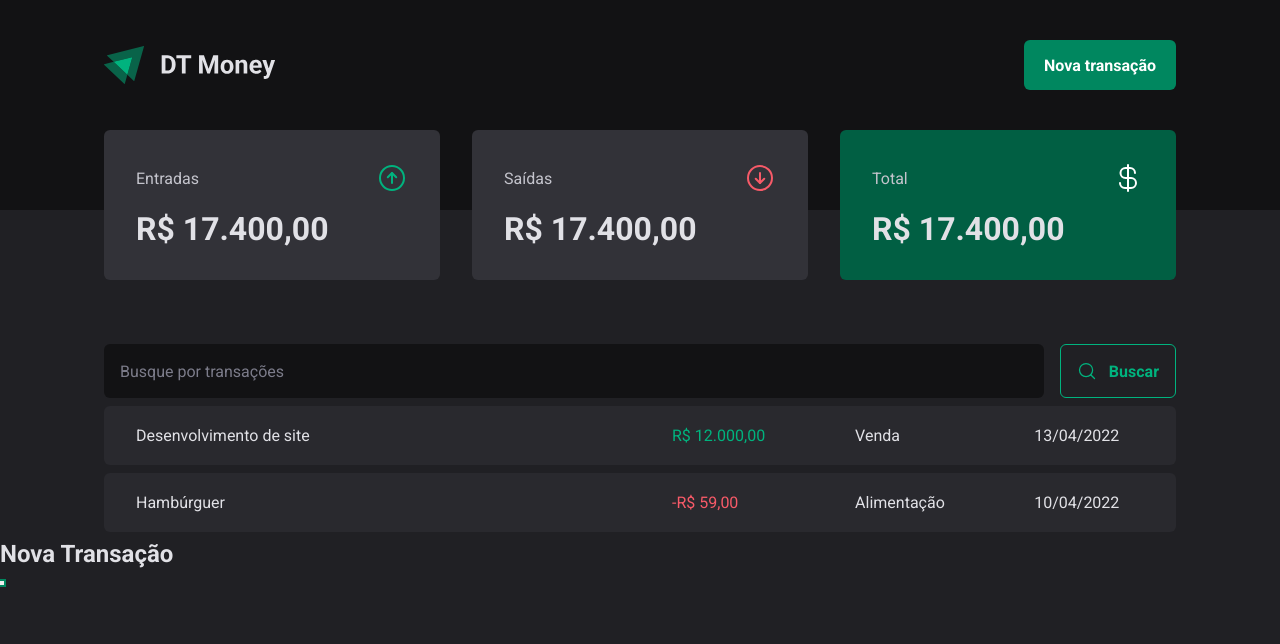
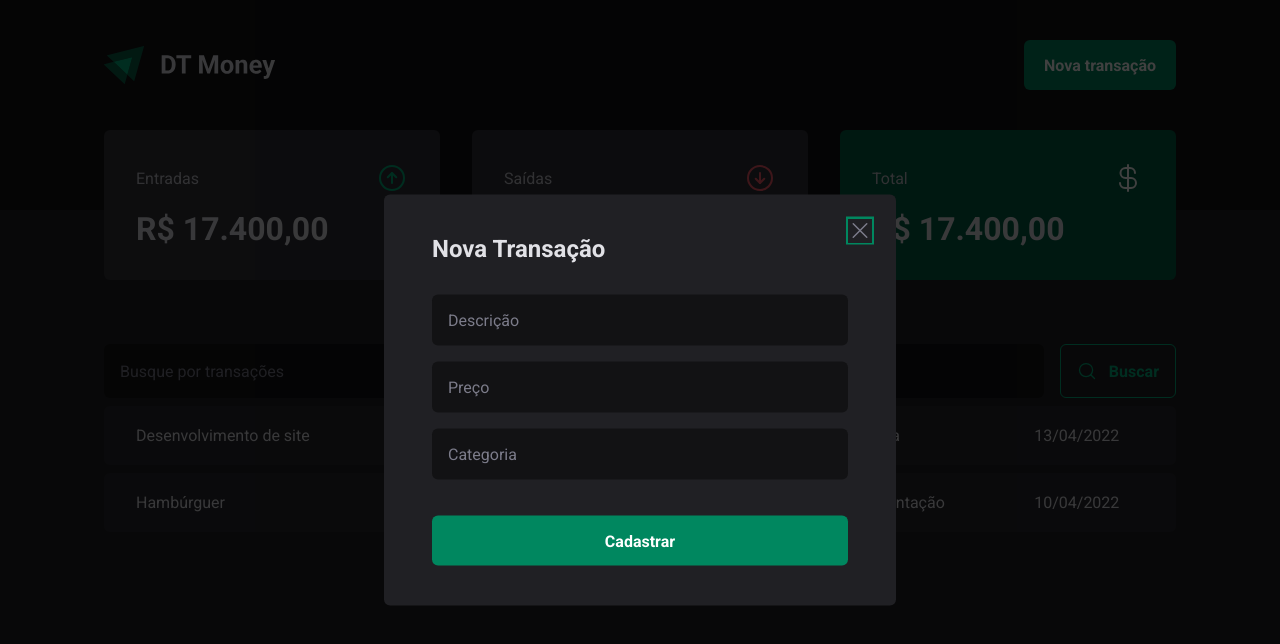
Before and after one commit to DanielSiilva/dt-money, a React (Vite) app: page / in a window 1280 px wide. Both pictures are taken after a click on the button "Nova transação". Shown: the top 644 px of the page. Built offline with nearby package versions, Linux system fonts and the light colour scheme.

Commit message:
Feat: Estrutura visual - Modal de nova transação

```diff
--- a/src/components/Header/index.tsx
+++ b/src/components/Header/index.tsx
@@ -2,32 +2,20 @@
 import * as Dialog from '@radix-ui/react-dialog';
 
 import logoImg from "../../assets/logo.svg";
+import { NewTransactionModal } from "../NewTransactionModal";
 
 export function Header() {
   return (
     <HeaderContainer>
       <HeaderContent>
         <img src={logoImg} alt="" />
-
       <Dialog.Root>
-
         <Dialog.Trigger asChild>
           <NewTransactionButton>Nova transação</NewTransactionButton>
         </Dialog.Trigger>
 
-        <Dialog.Portal>
-          <Dialog.Overlay />
-
-          <Dialog.Content>
-            <Dialog.Title>Nova Transação</Dialog.Title>
-
-            <Dialog.Close />
-          </Dialog.Content>
-        </Dialog.Portal>
-
+        <NewTransactionModal />
       </Dialog.Root>
-
-
       </HeaderContent>
     </HeaderContainer>
   );
--- /dev/null
+++ b/src/components/NewTransactionModal/index.tsx
@@ -0,0 +1,30 @@
+import * as Dialog from '@radix-ui/react-dialog';
+import { X } from "phosphor-react";
+
+import { CloseButton, Content, Overlay } from './styles';
+
+export function NewTransactionModal() {
+  return (
+    <Dialog.Portal>
+      <Overlay />
+
+      <Content>
+        <Dialog.Title>Nova Transação</Dialog.Title>
+
+        <CloseButton>
+          <X size={24} />
+        </CloseButton>
+
+        <form>
+          <input type="text" placeholder="Descrição" required />
+          <input type="number" placeholder="Preço" required />
+          <input type="text" placeholder="Categoria" required />
+
+          <button type="submit">
+            Cadastrar
+          </button>
+        </form>
+      </Content>
+    </Dialog.Portal>
+  );
+}
--- /dev/null
+++ b/src/components/NewTransactionModal/styles.ts
@@ -0,0 +1,63 @@
+import styled from "styled-components";
+import * as Dialog from '@radix-ui/react-dialog';
+
+export const Overlay = styled(Dialog.Overlay)`
+  position: fixed;
+  width: 100vw;
+  height: 100vh;
+  inset: 0;
+  background: rgba(0, 0, 0, 0.75);
+`;
+
+export const Content = styled(Dialog.Content)`
+  min-width: 32rem;
+  border-radius: 6px;
+  padding: 2.5rem 3rem;
+  background: ${props => props.theme["gray-800"]};
+  position: fixed;
+  top: 50%;
+  left: 50%;
+  transform: translate(-50%, -50%);
+  form {
+    margin-top: 2rem;
+    display: flex;
+    flex-direction: column;
+    gap: 1rem;
+    input {
+      border-radius: 6px;
+      border: 0;
+      background: ${props => props.theme["gray-900"]};
+      color: ${props => props.theme["gray-300"]};
+      padding: 1rem;
+      &::placeholder {
+        color: ${props => props.theme["gray-500"]};
+      }
+    }
+    button[type="submit"] {
+      height: 50px;
+      border: 0;
+      background: ${props => props.theme["green-500"]};
+      color: ${props => props.theme.white};
+      font-weight: bold;
+      padding: 0 1.25rem;
+      border-radius: 6px;
+      margin-top: 1.25rem;
+      cursor: pointer;
+      &:hover {
+        background: ${props => props.theme["green-700"]};
+        transition: background-color 0.2s;
+      }
+    }
+  }
+`;
+
+export const CloseButton = styled(Dialog.Close)`
+  position: absolute;
+  background: transparent;
+  border: 0;
+  top: 1.5rem;
+  right: 1.5rem;
+  line-height: 0;
+  cursor: pointer;
+  color: ${props => props.theme["gray-500"]};
+`;
```
